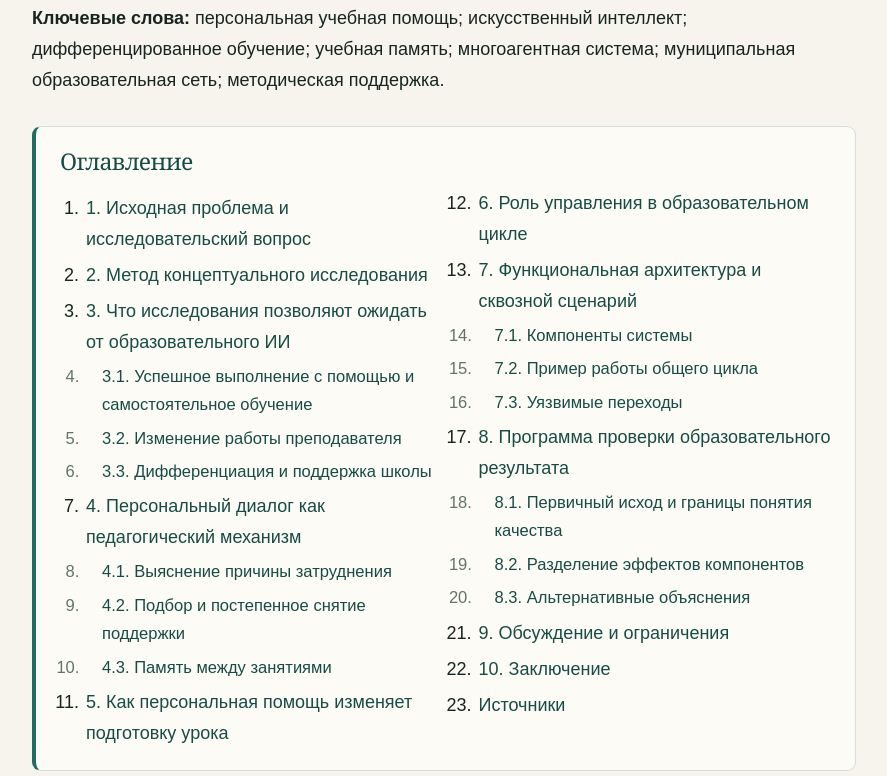
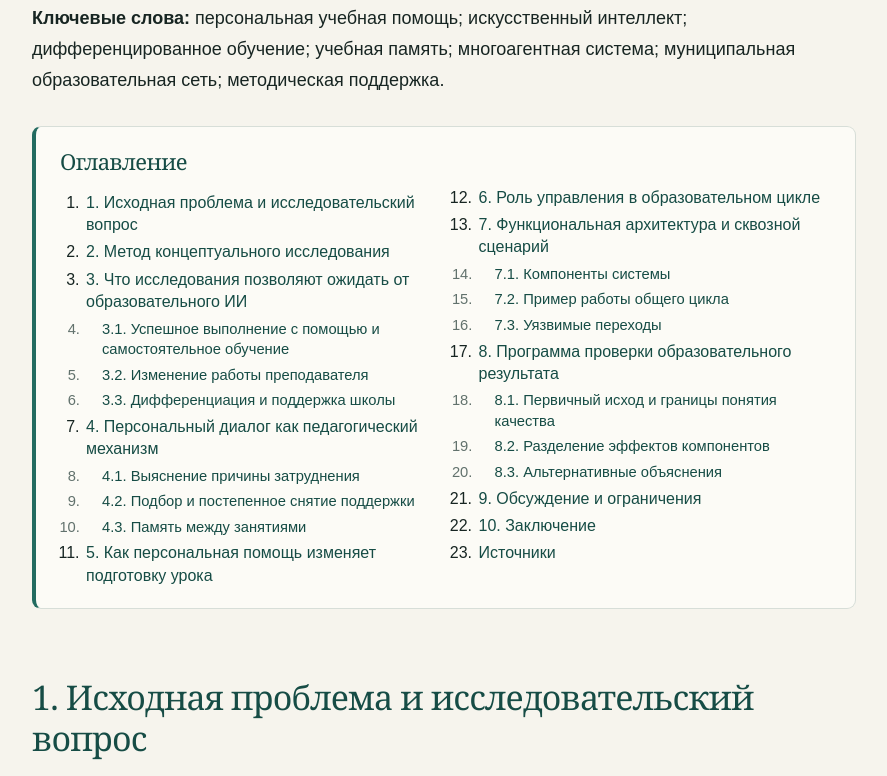
Before and after one commit to DROZDOV-DMITRY/school-ai-ecosystem, a plain HTML site: page article-ltg/index.html in a window 1280 px wide. Shown: the part 1818-2594 px from the top of the page, without its empty margins (196-1083 px from the left). Drawn offline with Linux system fonts and the light colour scheme.

Commit message:
Make article contents more compact

```diff
--- a/css/site.css
+++ b/css/site.css
@@ -57,10 +57,10 @@ a{color:var(--teal-dark);text-decoration-thickness:1px;text-underline-offset:3px
 @media(prefers-reduced-motion:reduce){.publication-card,.publication-card .card-action::after{transition:none}}
 
 /* Reading aids for article pages */
-.article-toc{margin:30px 0 40px;padding:21px 24px;background:rgba(255,254,250,.72);border:1px solid var(--line);border-left:4px solid var(--teal);border-radius:9px}
-.article-toc h2{font-size:23px!important;margin:0 0 12px!important}
+.article-toc{margin:30px 0 40px;padding:21px 24px;background:rgba(255,254,250,.72);border:1px solid var(--line);border-left:4px solid var(--teal);border-radius:9px;font-size:16px;line-height:1.45}
+.article-toc h2{font-size:22px!important;margin:0 0 12px!important}
 .article-toc>ol,.article-toc>ul{margin:0!important;padding-left:24px!important;columns:2;column-gap:38px}
-.article-toc li{break-inside:avoid;margin:5px 0!important;padding-left:2px!important}
+.article-toc li{break-inside:avoid;margin:5px 0!important;padding-left:2px!important;line-height:1.4}
 .article-toc li ul{columns:1}.article-toc .toc-sub{padding-left:18px!important;font-size:.92em;color:var(--muted)}
 .article-toc a{text-decoration:none}
 .article-toc a:hover{text-decoration:underline}
@@ -75,4 +75,4 @@ a{color:var(--teal-dark);text-decoration-thickness:1px;text-underline-offset:3px
 .table-scroll.has-note{margin-bottom:5px!important}
 .page table+.table-note{margin-top:-28px!important}.page .table-scroll+.table-note{margin-top:-22px!important}.page .table-note{font-size:14px;line-height:1.5;color:var(--muted);margin-bottom:24px!important}
 .page .reference{scroll-margin-top:90px}
-@media(max-width:680px){.article-toc{padding:17px 18px;margin:23px 0 30px}.article-toc ol,.article-toc ul{columns:1}.chapter-up{margin-bottom:17px!important}.page .table-note{font-size:13px}}
+@media(max-width:680px){.article-toc{padding:17px 18px;margin:23px 0 30px;font-size:15px}.article-toc ol,.article-toc ul{columns:1}.chapter-up{margin-bottom:17px!important}.page .table-note{font-size:13px}}
```
